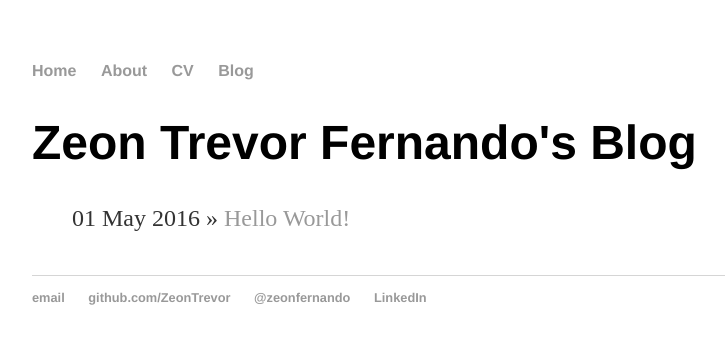
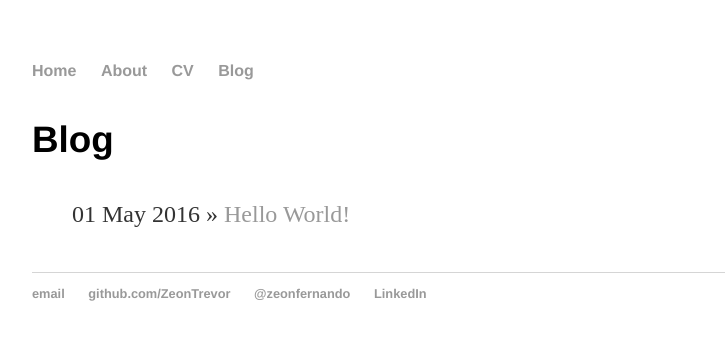
Before and after one commit to ZeonTrevor/zeontrevor.github.io, a Jekyll site: the page built from blog/index.html, in a window 1280 px wide. Shown: the top 344 px of the page, without its empty margins (160-885 px from the left). Built offline with Jekyll 4.4.1, drawn with Linux system fonts in a browser that asks for light colours.

Commit message:
Blog index updated

```diff
--- a/blog/index.html
+++ b/blog/index.html
@@ -1,8 +1,8 @@
 ---
 layout: default
-title: Zeon Trevor Fernando's Blog
+title: Blog
 ---
-<h1>{{ page.title }}</h1>
+<h3>{{ page.title }}</h3>
 <ul class="posts">
 
   {% for post in site.posts %}
```
